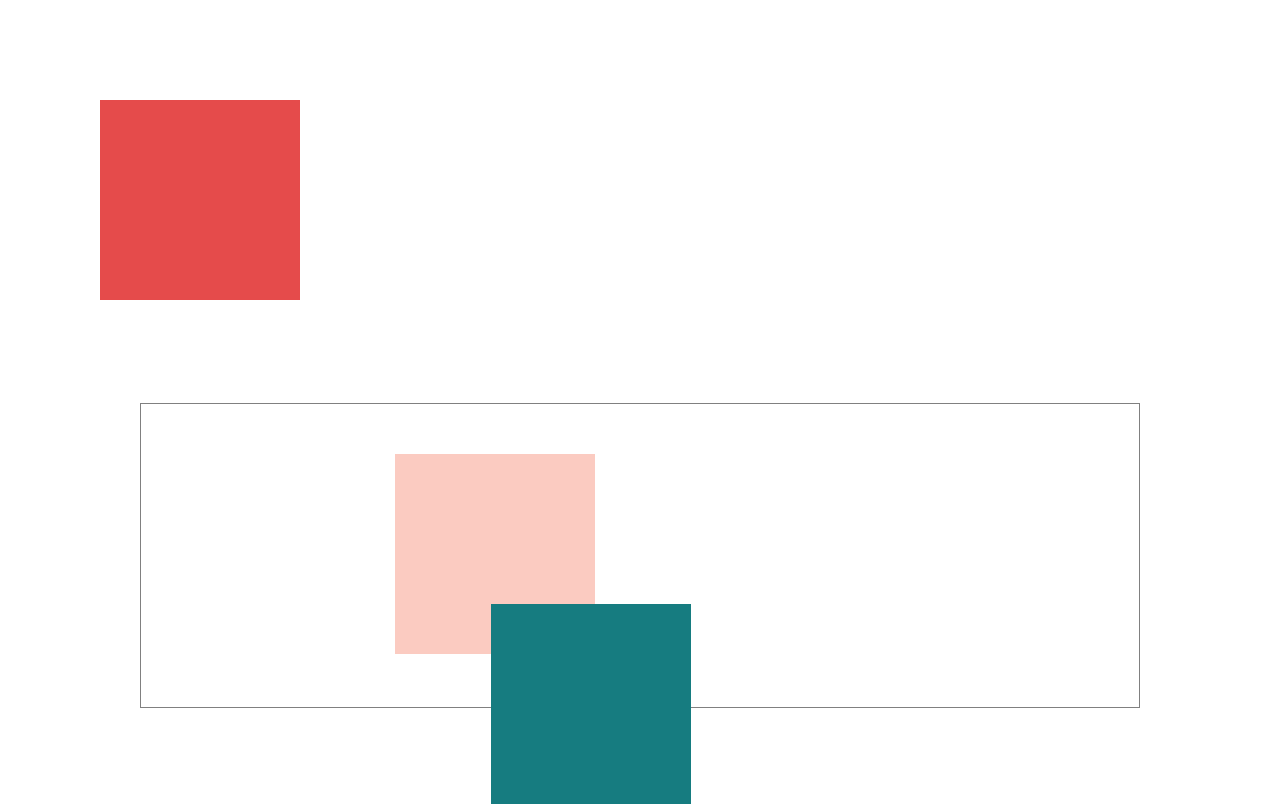
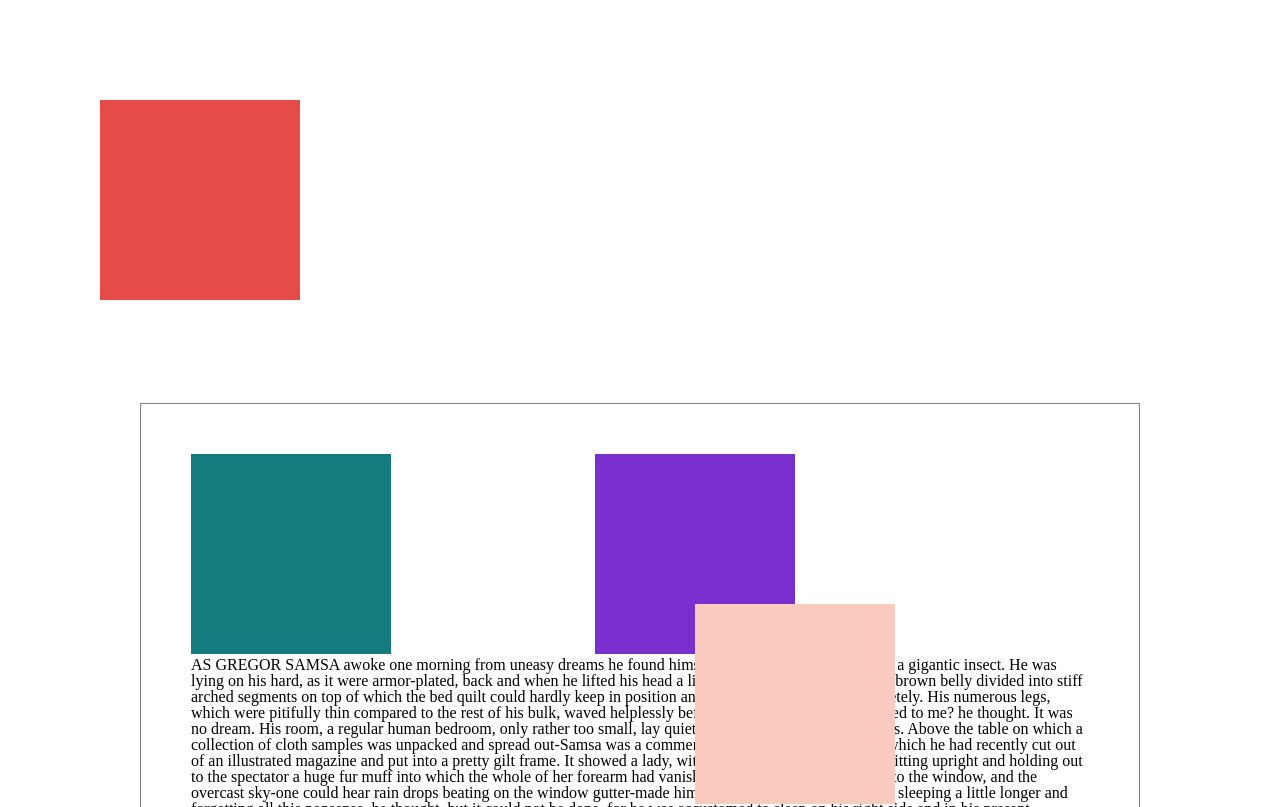
Before and after one commit to jlr7245/studygroup-lecturesandnotes, a plain HTML site: page lecture-notes/002-css-position-test/index.html in a window 1280 px wide. Shown: the top 807 px of the page. Drawn offline with Linux system fonts and the light colour scheme.

Commit message:
playing with CSS!

```diff
--- a/lecture-notes/002-css-position-test/index.html
+++ b/lecture-notes/002-css-position-test/index.html
@@ -13,7 +13,8 @@
   <div class='box-container'>
     <div class='box second'></div>
     <div class='box third'></div>
-    <div class='enormous-text hide'>
+    <div class='box fourth'></div>
+    <div class='enormous-text'>
       AS GREGOR SAMSA awoke one morning from uneasy dreams he found himself transformed in his bed into a gigantic insect. He was lying on his hard, as it were armor-plated, back and when he lifted his head a little he could see his dome-like brown belly divided into stiff arched segments on top of which the bed quilt could hardly keep in position and was about to slide off completely. His numerous legs, which were pitifully thin compared to the rest of his bulk, waved helplessly before his eyes.
       What has happened to me? he thought. It was no dream. His room, a regular human bedroom, only rather too small, lay quiet between the four familiar walls. Above the table on which a collection of cloth samples was unpacked and spread out-Samsa was a commercial traveler-hung the picture which he had recently cut out of an illustrated magazine and put into a pretty gilt frame. It showed a lady, with a fur cap on and a fur stole, sitting upright and holding out to the spectator a huge fur muff into which the whole of her forearm had vanished! Gregor's eyes turned next to the window, and the overcast sky-one could hear rain drops beating on the window gutter-made him quite melancholy. What about sleeping a little longer and forgetting all this nonsense, he thought, but it could not be done, for he was accustomed to sleep on his right side and in his present condition he could not turn himself over. However violently he forced himself towards his right side he always rolled on to his back again. He tried it at least a hundred times, shutting his eyes to keep from seeing his struggling legs, and only desisted when he began to feel in his side a faint dull ache he had never experienced before.
       Oh God, he thought, what an exhausting job I've picked on! Traveling about day in, day out. It's much more irritating work than doing the actual business in the office, and on top of that there's the trouble of constant traveling, of worrying about train connections, the bed and irregular meals, casual acquaintances that are always new and never become intimate friends. The devil take it all! He felt a slight itching up on his belly; slowly pushed himself on his back nearer to the top of the bed so that he could lift his head more easily; identified the itching place which was surrounded by many small white spots the nature of which he could not understand and made to touch it with a leg, but drew the leg back immediately, for the contact made a cold shiver run through him.
--- a/lecture-notes/002-css-position-test/style.css
+++ b/lecture-notes/002-css-position-test/style.css
@@ -30,12 +30,18 @@
 
 /* this is where it gets weird !!!! */
 .second {
-  position: relative;
-  top: 150px;
-  left: 300px;
   background-color: #167C80;
 }
 
 .third {
   background-color: #FBCBC1;
+  position: relative;
+  top: 150px;
+  left: 300px;
 }
+
+.fourth {
+  background-color: #7A30CF;
+  position: fixed;
+  z-index: -1;
+}
```
